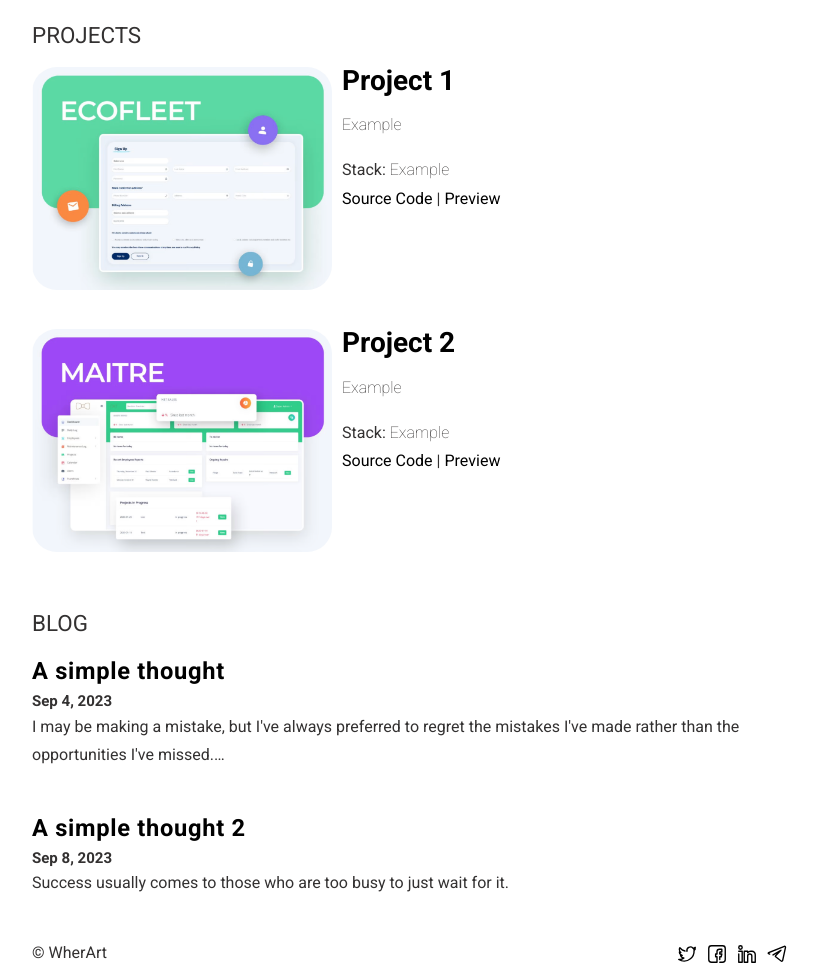
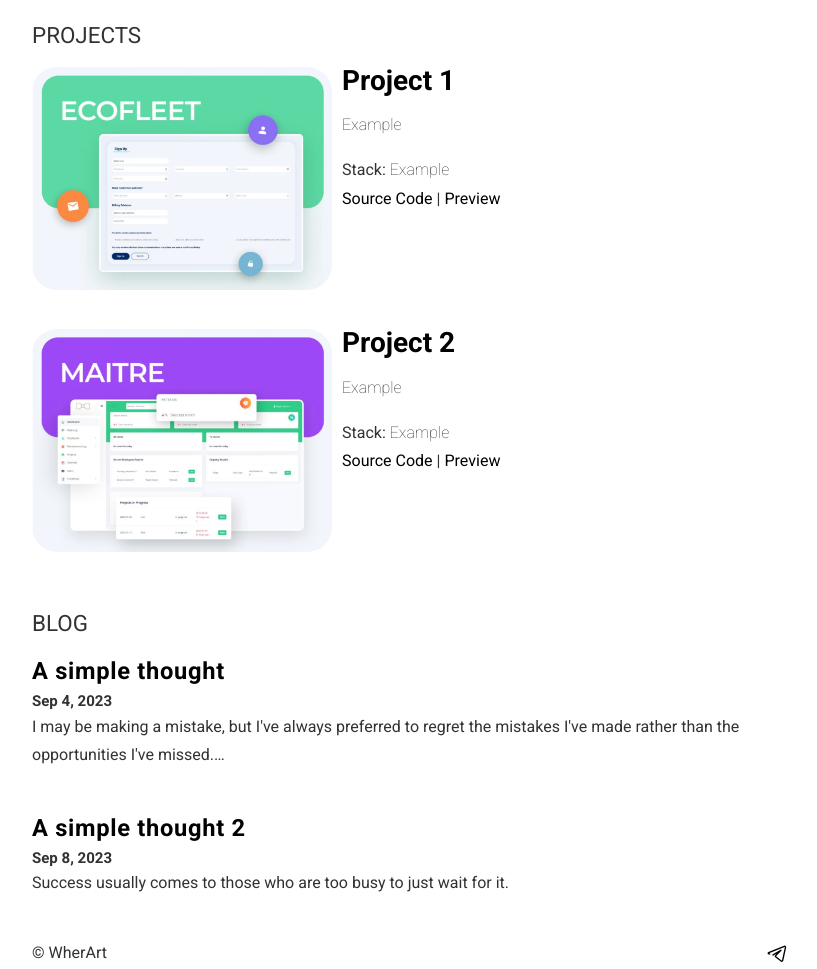
Before and after one commit to WherArt/wherart.github.io, a plain HTML site: page index.html in a window 1280 px wide. Shown: the part 798-1767 px from the top of the page, without its empty margins (228-1045 px from the left). Drawn offline with Linux system fonts and the light colour scheme.

Commit message:
Update index.html
some changes have been made regarding my person

```diff
--- a/index.html
+++ b/index.html
@@ -140,15 +140,6 @@
             </div>
             <div>
                 <nav class="footer__social">
-                    <a href="#link" target="_blank" class="footer__social-item">
-                        <img src="assets/img/icons/twitter.svg" alt="Twitter">
-                    </a>
-                    <a href="#link" target="_blank" class="footer__social-item">
-                        <img src="assets/img/icons/facebook.svg" alt="Facebook">
-                    </a>
-                    <a href="#link" target="_blank" class="footer__social-item">
-                        <img src="assets/img/icons/in.svg" alt="LinkedIn">
-                    </a>
                     <a href="https://t.me/+S86oEXwJQrNjNDEy" target="_blank" class="footer__social-item">
                         <img src="assets/img/icons/telegram.svg" alt="Telegram">
                     </a>
```
